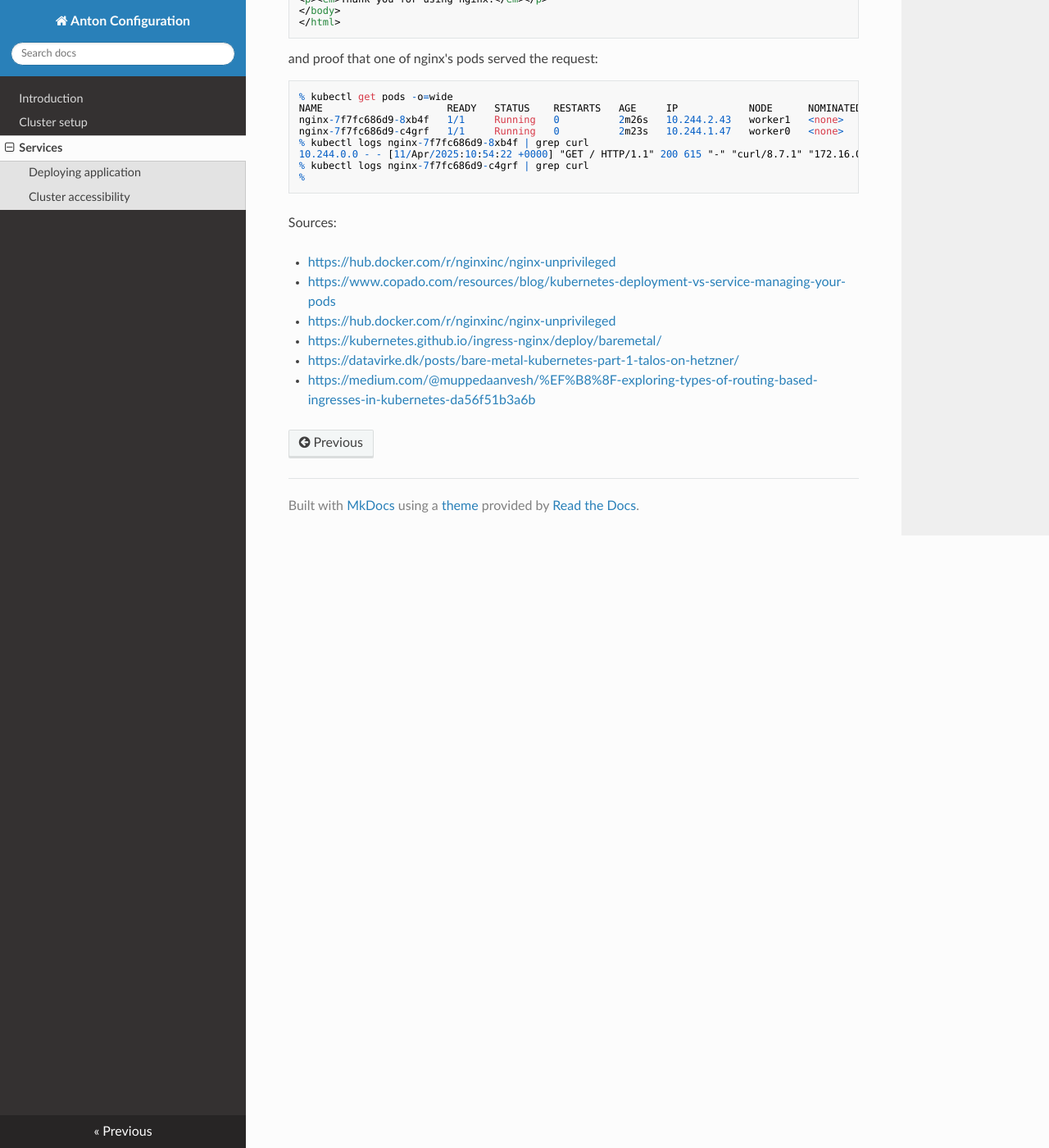
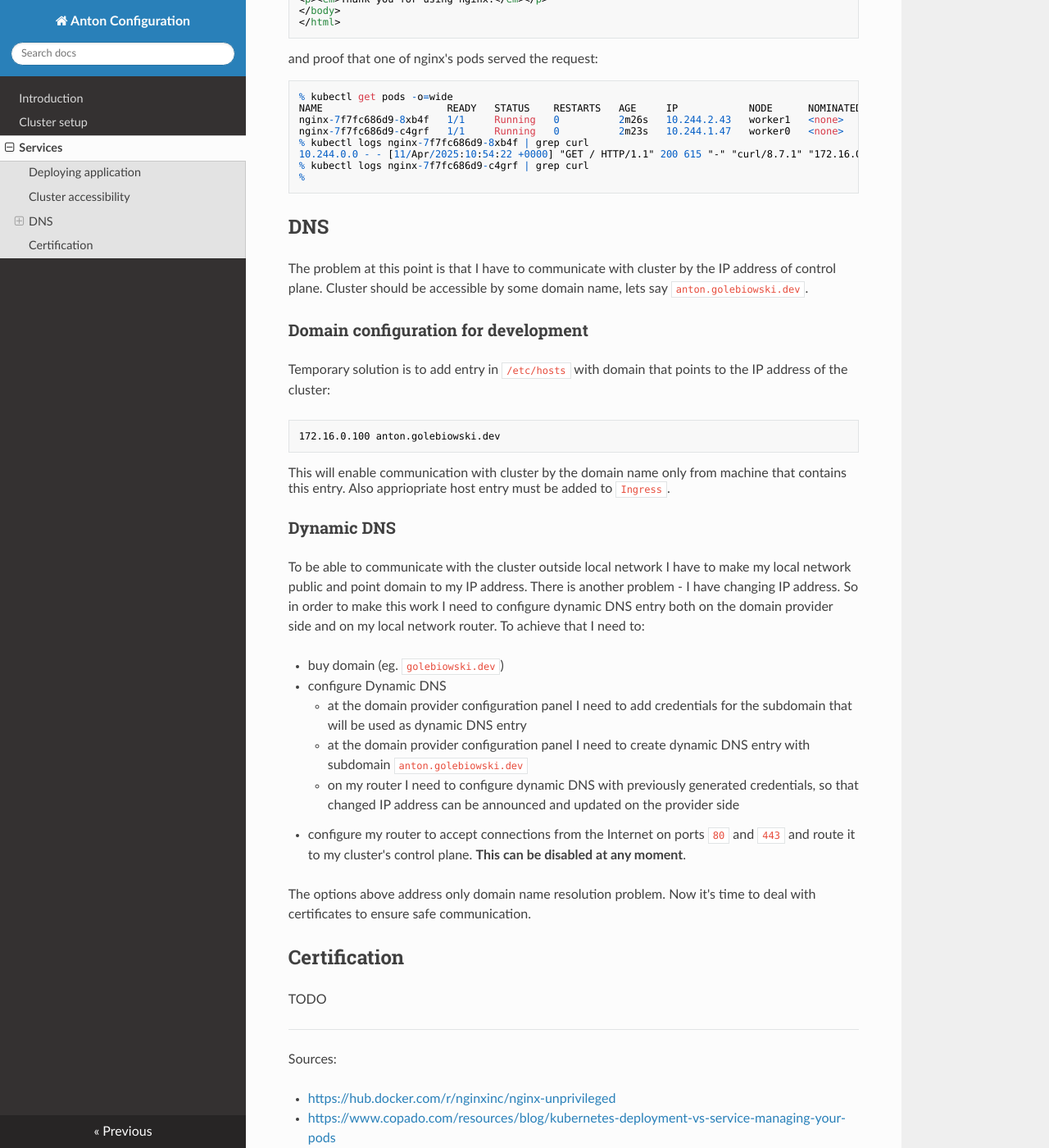
Before and after one commit to gregg127/anton, an MkDocs documentation site: the page built from docs/docs/02_services.md, in a window 1280 px wide and 1400 px high, scrolled down 3613 px. Shown: the whole window at 82% size. Built offline with MkDocs 1.6.1, drawn with Linux system fonts in a browser that asks for light colours; nearby versions of some CDN libraries.

````diff
--- a/docs/docs/02_services.md
+++ b/docs/docs/02_services.md
@@ -159,6 +159,38 @@ nginx-7f7fc686d9-c4grf   1/1     Running   0          2m23s   10.244.1.47   work
 %
 ```
 
+## DNS
+
+The problem at this point is that I have to communicate with cluster by the IP address of control plane. Cluster should be accessible by some domain name, lets say `anton.golebiowski.dev`.
+
+### Domain configuration for development
+
+Temporary solution is to add entry in `/etc/hosts` with domain that points to the IP address of the cluster:
+```bash
+172.16.0.100 anton.golebiowski.dev
+```
+This will enable communication with cluster by the domain name only from machine that contains this entry. Also appriopriate host entry must be added to `Ingress`.
+
+### Dynamic DNS
+
+To be able to communicate with the cluster outside local network I have to make my local network public and point domain to my IP address. There is another problem - I have changing IP address. So in order to make this work I need to configure dynamic DNS entry both on the domain provider side and on my local network router. To achieve that I need to:
+
+* buy domain (eg. `golebiowski.dev`)
+* configure Dynamic DNS
+    * at the domain provider configuration panel I need to add credentials for the subdomain that will be used as dynamic DNS entry
+    * at the domain provider configuration panel I need to create dynamic DNS entry with subdomain `anton.golebiowski.dev`
+    * on my router I need to configure dynamic DNS with previously generated credentials, so that changed IP address can be announced and updated on the provider side
+* configure my router to accept connections from the Internet on ports `80` and `443` and route it to my cluster's control plane. **This can be disabled at any moment**.
+
+
+The options above address only domain name resolution problem. Now it's time to deal with certificates to ensure safe communication.
+
+## Certification
+
+TODO
+
+-----
+
 Sources:
 
 * [https://hub.docker.com/r/nginxinc/nginx-unprivileged](https://hub.docker.com/r/nginxinc/nginx-unprivileged)
````
Also changed, not shown: cluster-resources/infrastructure/cert-manager/README.md (added), 14 other files.
